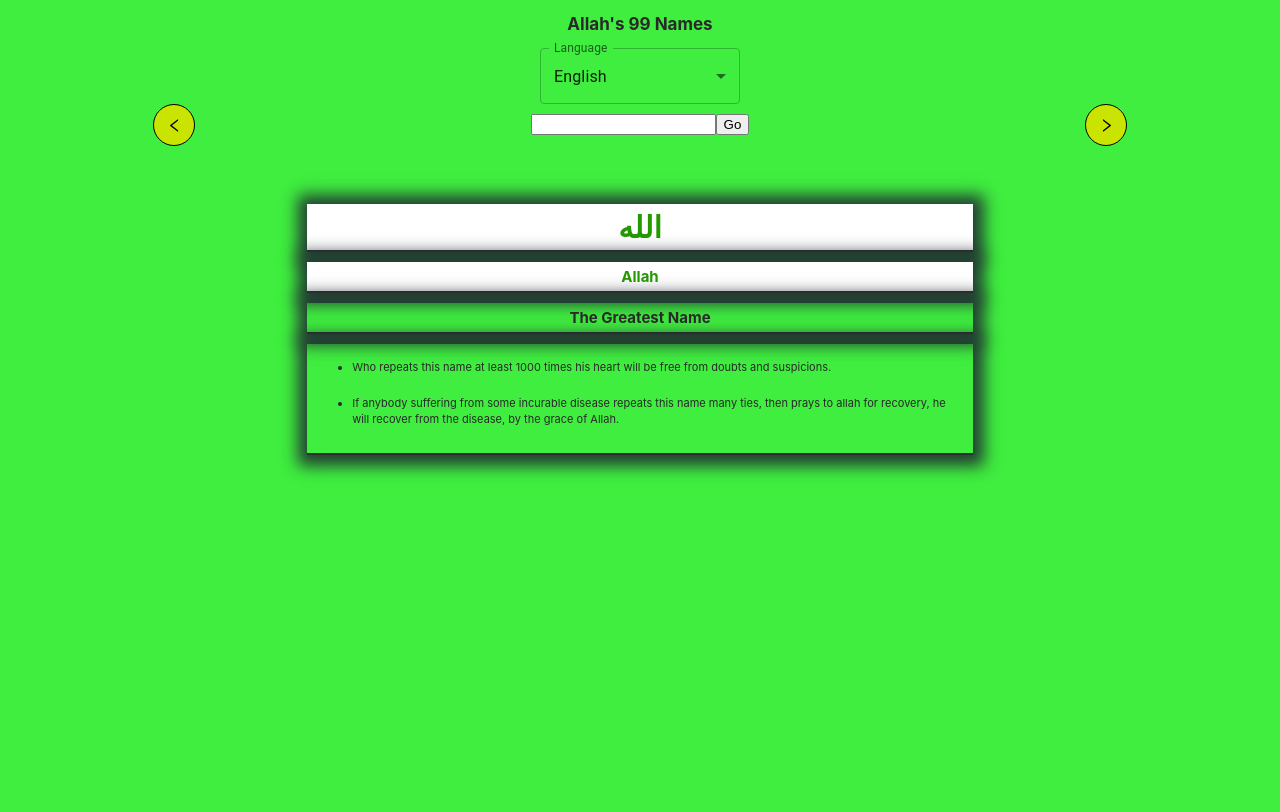
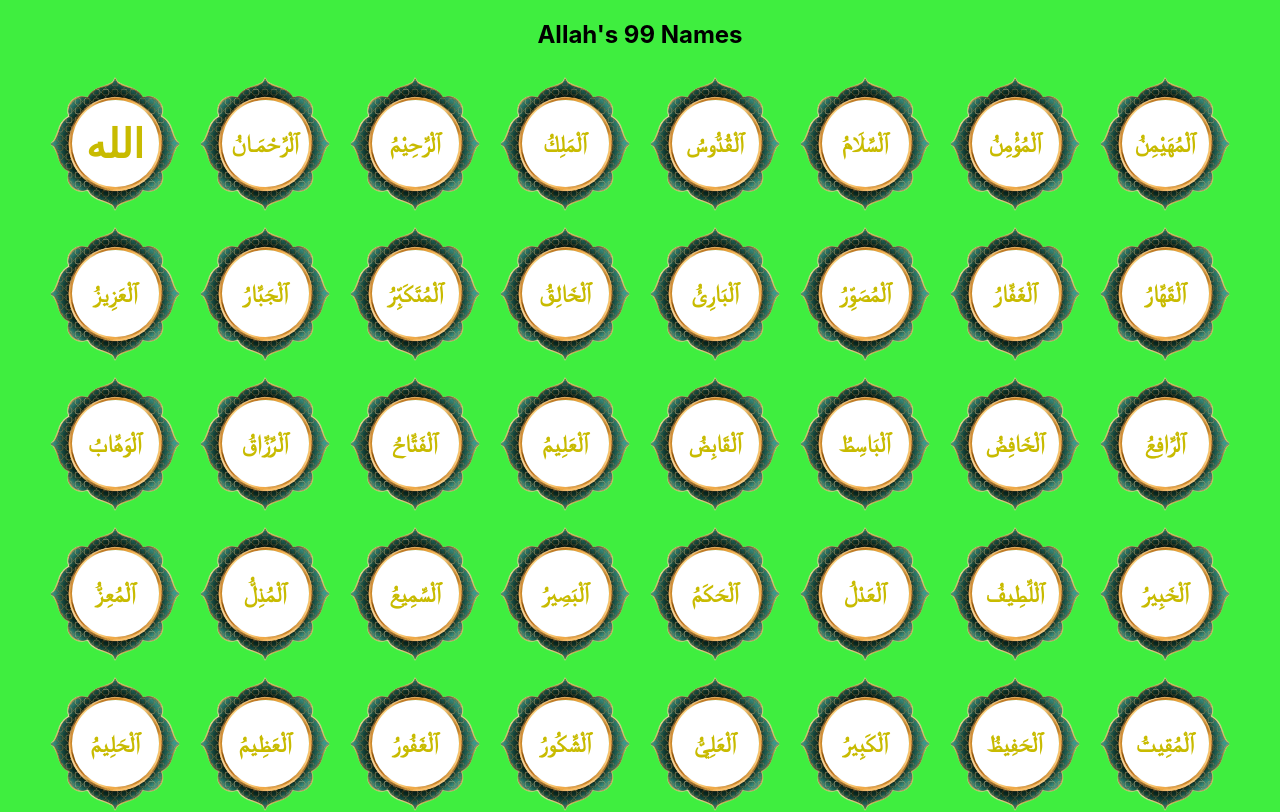
Before and after one commit to Muad1105/Allah99Names, a React (Create React App) app: page /allNames in a window 1280 px wide. Shown: the top 812 px of the page. Built offline with nearby package versions, Linux system fonts and the light colour scheme.

Commit message:
name list component

```diff
--- a/package.json
+++ b/package.json
@@ -14,6 +14,7 @@
     "antd": "^5.11.5",
     "react": "^18.2.0",
     "react-dom": "^18.2.0",
+    "react-router-dom": "^6.22.2",
     "react-scripts": "5.0.1",
     "web-vitals": "^2.1.4"
   },
--- a/src/App.css
+++ b/src/App.css
@@ -5,6 +5,73 @@ body {
   padding: 0;
   background-color: rgb(63, 238, 63);
   position: relative;
+}
+
+/* Allah Name List Component */
+
+.name-list-section {
+  display: flex;
+  flex-direction: column;
+  justify-content: center;
+  align-items: center;
+}
+
+.allah-name-list-container {
+  color: #c8bb00;
+  font-weight: bold;
+  display: flex;
+  justify-content: center;
+  flex-wrap: wrap;
+}
+
+.main-name-structure {
+  display: flex;
+  justify-content: center;
+  align-items: center;
+  font-size: 33px;
+}
+
+.main-name {
+  width: 87px;
+  height: 87px;
+  position: absolute;
+  cursor: pointer;
+  background-color: white;
+  border-radius: 50%;
+  display: flex;
+  justify-content: center;
+  align-items: center;
+  font-size: 40px;
+}
+
+.each-name-list-structure {
+  display: flex;
+  justify-content: center;
+  align-items: center;
+}
+
+.name-outline-image {
+  position: relative;
+  width: 150px;
+  height: auto;
+  border-radius: 50%;
+  cursor: pointer;
+}
+
+.list-each-name {
+  width: 87px;
+  height: 87px;
+  position: absolute;
+  cursor: pointer;
+  background-color: white;
+  border-radius: 50%;
+  display: flex;
+  justify-content: center;
+  align-items: center;
+  font-size: 23px;
+}
+
+.name {
 }
 
 .name-section-container {
--- a/src/App.js
+++ b/src/App.js
@@ -1,11 +1,17 @@
+import { Navigate, Route, Routes } from "react-router-dom";
 import "./App.css";
 import EachNameStructure from "./components/EachNameStructure";
+import AllNamesList from "./components/AllNamesList";
 
 function App() {
   return (
     <div className="App">
       <header className="App-header">
-        <EachNameStructure />
+        <Routes>
+          <Route path="/" element={<Navigate to="/allNames" />} />
+          <Route path="/allNames" element={<AllNamesList />} />
+          <Route path="/allahName/:id" element={<EachNameStructure />} />
+        </Routes>
       </header>
     </div>
   );
--- /dev/null
+++ b/src/components/AllNamesList.js
@@ -0,0 +1,55 @@
+import React from "react";
+import AllahNamesListArabic from "./AllahNamesEnglish";
+import AllahImage from "../image/allah.png";
+import { useNavigate } from "react-router-dom";
+const AllNamesList = () => {
+  const navigate = useNavigate();
+  const handleOpenName = (nameNumber) => {
+    navigate(`/allahName/${nameNumber}`);
+  };
+  return (
+    <div className="name-list-section">
+      <h2>Allah's 99 Names</h2>
+      <div className="allah-name-list-container">
+        {AllahNamesListArabic.map((e, i) => {
+          if (i == 0) {
+            return (
+              <div
+                key={e.nameNumber}
+                className="main-name-structure"
+                onClick={() => handleOpenName(e.nameNumber)}
+              >
+                <img
+                  className="name-outline-image"
+                  src={AllahImage}
+                  alt="Allah"
+                />
+                <div className="main-name" key={e.nameNumber}>
+                  <p className="name">{e.allahNameArabic}</p>
+                </div>
+              </div>
+            );
+          }
+          return (
+            <div
+              key={e.nameNumber}
+              className="each-name-list-structure"
+              onClick={() => handleOpenName(e.nameNumber)}
+            >
+              <img
+                className="name-outline-image"
+                src={AllahImage}
+                alt="Allah"
+              />
+              <div className="list-each-name" key={e.nameNumber}>
+                <p className="name">{e.allahNameArabic}</p>
+              </div>
+            </div>
+          );
+        })}
+      </div>
+    </div>
+  );
+};
+
+export default AllNamesList;
--- a/src/components/EachNameStructure.js
+++ b/src/components/EachNameStructure.js
@@ -3,6 +3,7 @@ import allahNamesEnglish from "./AllahNamesEnglish";
 import allahNamesMalayalam from "./AllahNamesMalayalam";
 import { LeftOutlined, RightOutlined } from "@ant-design/icons";
 import SelectLanguage from "./SelectLanguageDropdown";
+import { useParams } from "react-router-dom";
 
 const EachNameStructure = () => {
   const [allahNamesDesc, setAllahNamesDesc] = useState([]);
@@ -10,10 +11,27 @@ const EachNameStructure = () => {
   const [numberEntered, setNumberEntered] = useState(0);
   const [selectedLanguage, setSelectedLanguage] = useState(10);
 
+  const params = useParams().id;
+
   useEffect(() => {
     console.log(allahNamesDesc);
+    //To fetch and display names on first load
     showAllahNames();
   }, []);
+
+  useEffect(() => {
+    console.log(params);
+    setNumberEntered((prev) => {
+      console.log(prev, params);
+      return params;
+    });
+    console.log(numberEntered);
+  }, [params]);
+
+  useEffect(() => {
+    handleEnterPress();
+  }, [numberEntered]);
+
   const showAllahNames = () => {
     setAllahNamesDesc(
       selectedLanguage == 10 ? allahNamesEnglish : allahNamesMalayalam
@@ -21,6 +39,7 @@ const EachNameStructure = () => {
   };
 
   useEffect(() => {
+    //To fetch and display names when language changes
     showAllahNames();
   }, [selectedLanguage]);
 
@@ -63,6 +82,7 @@ const EachNameStructure = () => {
     }
   };
   const handleEnterPress = () => {
+    console.log("numberEntered", numberEntered);
     if (numberEntered > 0 && numberEntered < 100)
       setCurrentIndex((prev) => numberEntered);
   };
--- a/src/index.js
+++ b/src/index.js
@@ -2,10 +2,13 @@ import React from "react";
 import ReactDOM from "react-dom/client";
 import "./index.css";
 import App from "./App";
+import { BrowserRouter } from "react-router-dom";
 
 const root = ReactDOM.createRoot(document.getElementById("root"));
 root.render(
   <React.StrictMode>
-    <App />
+    <BrowserRouter>
+      <App />
+    </BrowserRouter>
   </React.StrictMode>
 );
```
Also changed, not shown: src/image/allah.png (added), 1 other file (tests, documents, lock files or other folders).
